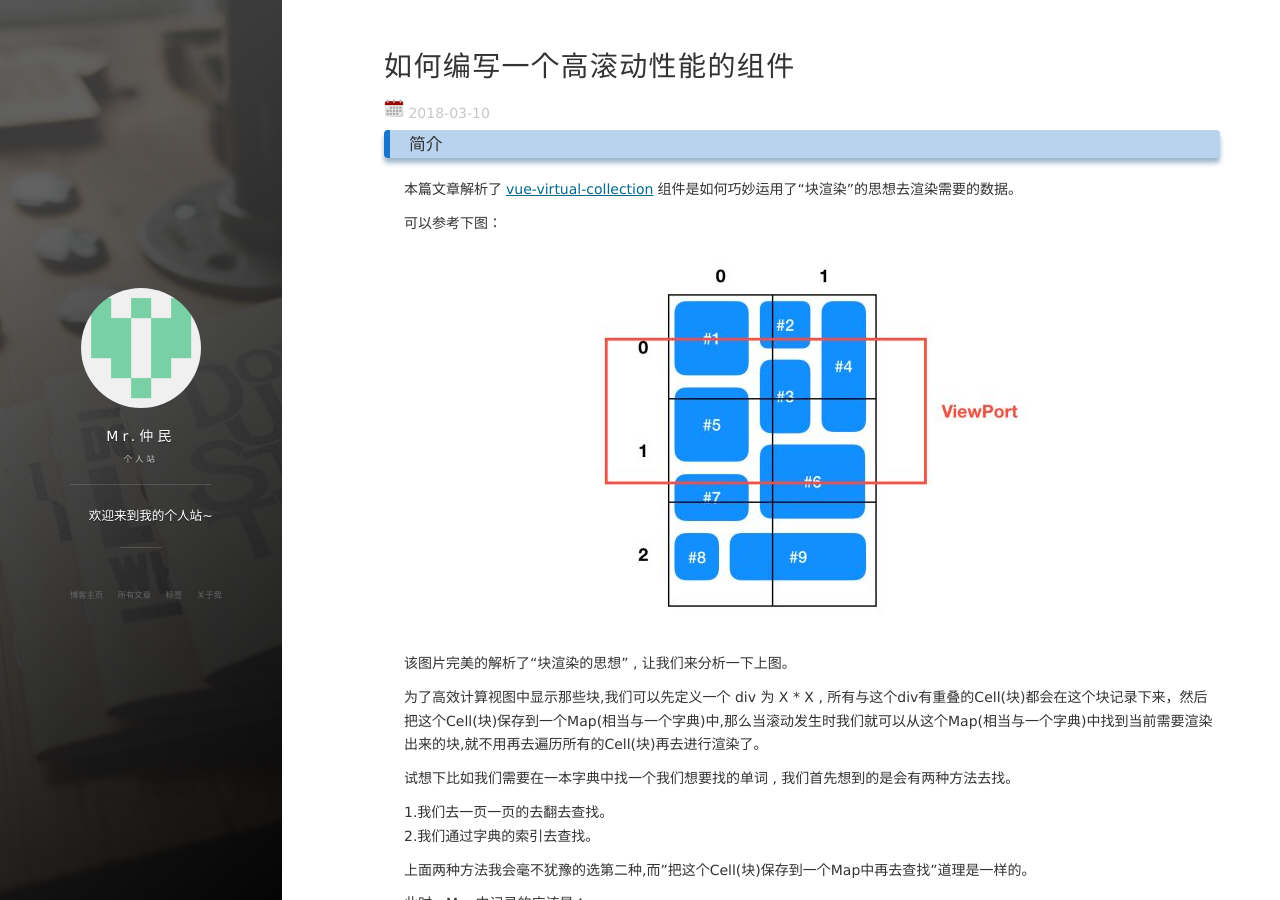
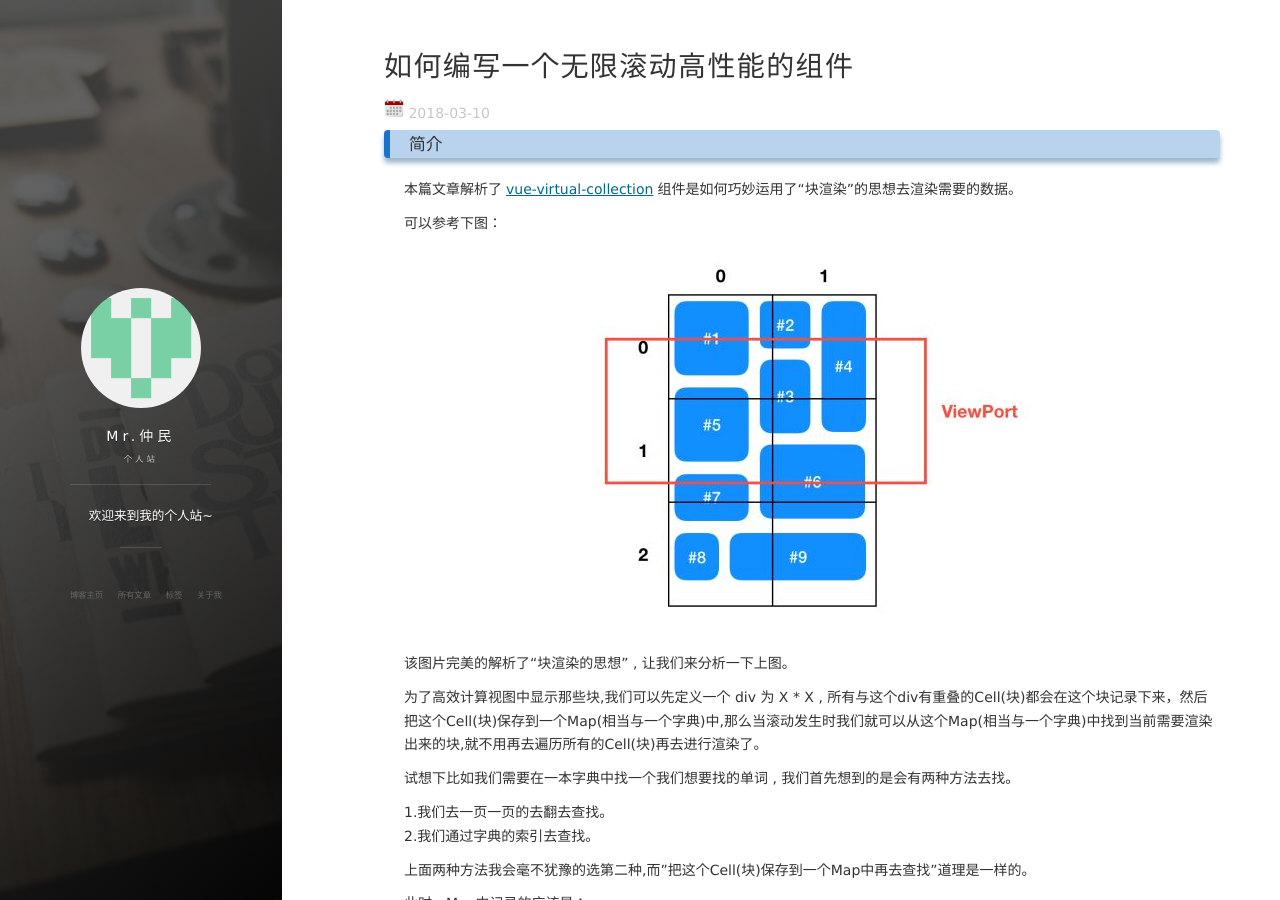
Before and after one commit to qq282126990/qq282126990.github.com, a Jekyll site: the page built from _posts/2018-03-10-10.md, in a window 1280 px wide and 900 px high. Built offline with Jekyll 4.4.1, drawn with Linux system fonts in a browser that asks for light colours; nearby versions of some CDN libraries.

Commit message:
no message

```diff
--- a/_posts/2018-03-10-10.md
+++ b/_posts/2018-03-10-10.md
@@ -1,8 +1,8 @@
 ---
 layout: post
-title: "如何编写一个高滚动性能的组件"
+title: "如何编写一个无限滚动高性能的组件"
 date: 2018-03-10
-description: "如何编写一个高滚动性能的组件"
+description: "如何编写一个无限滚动高性能的组件"
 tag: 博客
 ---
 
```
